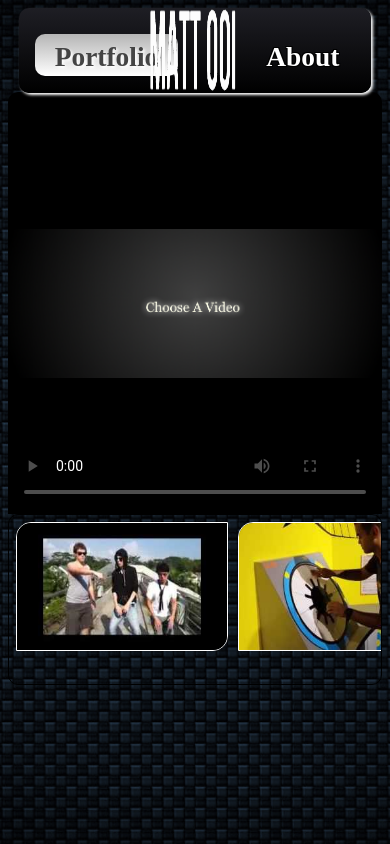
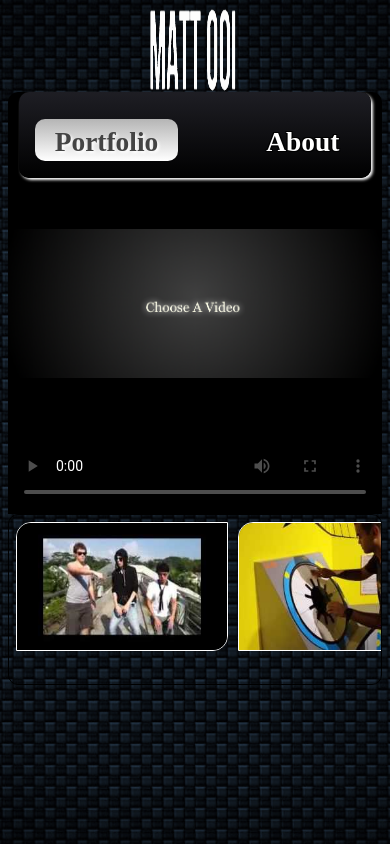
Before and after one commit to Allen-Duxbury-Solutions/MatOooeee, a plain HTML site: page mediaMobile.html in a window 390 px wide. Drawn offline with nearby package versions, Linux system fonts and the light colour scheme.

Commit message:
fixed menu glitch on mobile

```diff
--- a/style/mobile.css
+++ b/style/mobile.css
@@ -34,3 +34,13 @@ body{
 #gallery{
     max-width:100%;
 }
+
+#Menu{
+    height:10vh;
+    top: 0vh;
+    position: relative;
+}
+
+#Logo {
+    top:0vh;
+}
```
